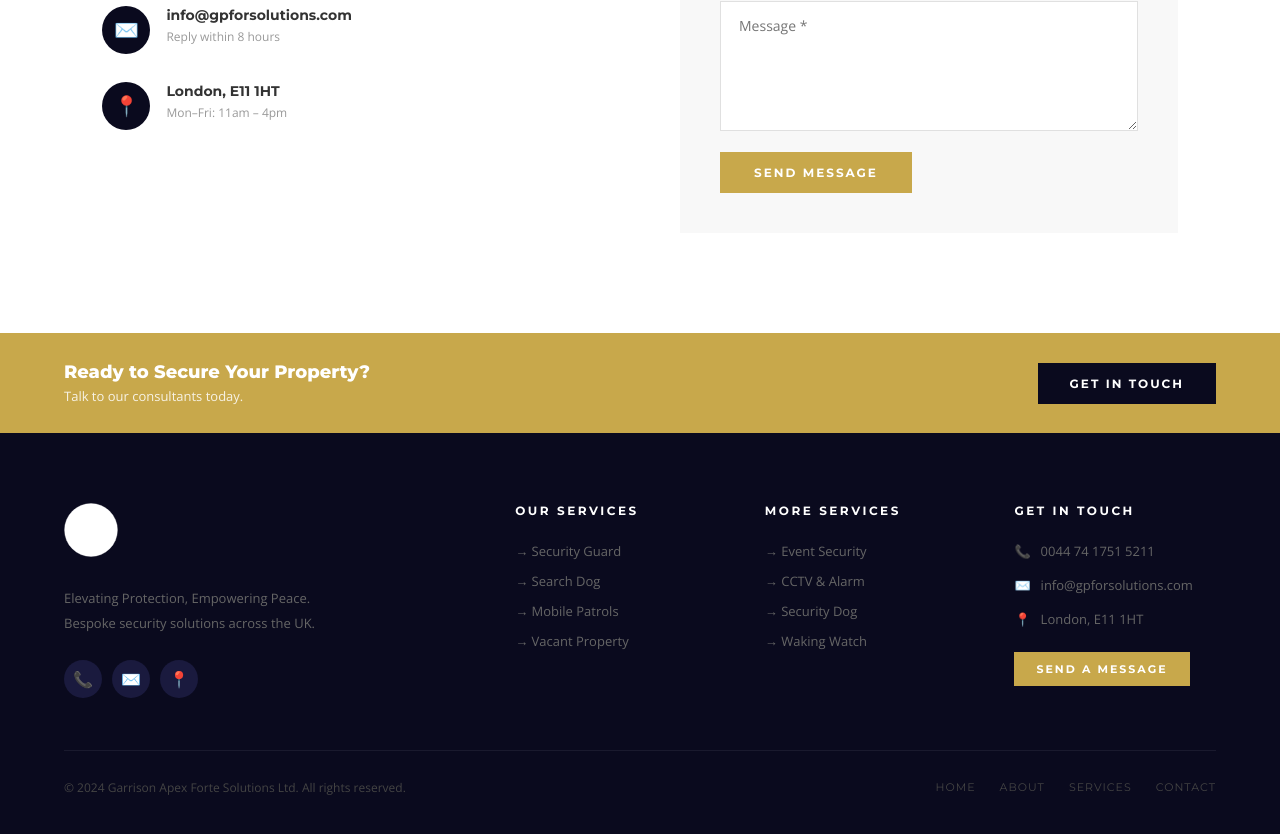
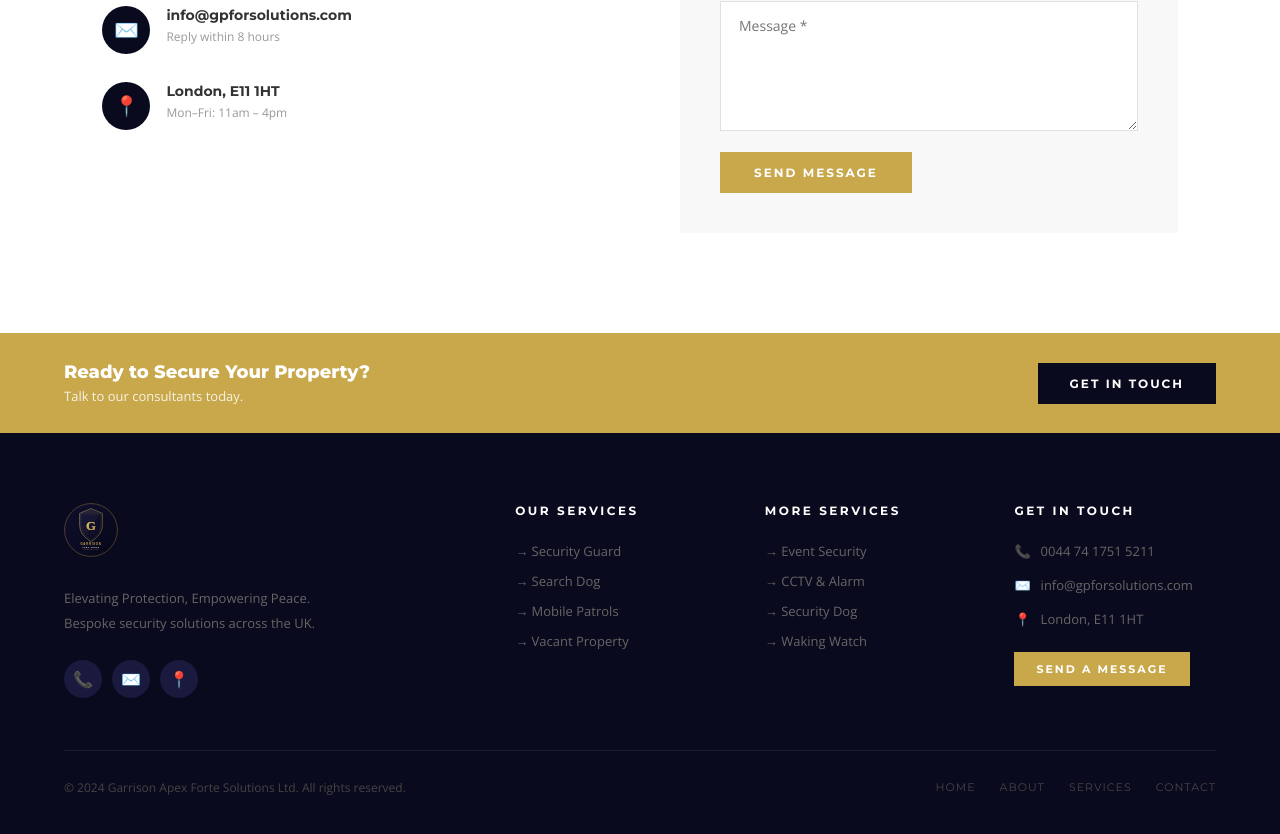
Before and after one commit to Furqanameen/gpforsolutions, a React (Create React App) app: page / in a window 1280 px wide. Shown: the part 4318-5152 px from the top of the page. Built offline with nearby package versions, Linux system fonts and the light colour scheme.

Commit message:
change logo background color

```diff
--- a/src/components/Footer.jsx
+++ b/src/components/Footer.jsx
@@ -33,7 +33,7 @@ export default function Footer() {
         <div style={{ maxWidth: 1200, margin: "0 auto", display: "grid", gridTemplateColumns: "2fr 1fr 1fr 1fr", gap: 48, marginBottom: 52 }}>
           {/* Brand */}
           <div>
-            <img src={LOGO} alt={COMPANY_NAME} style={{ height: 54, objectFit: "contain", marginBottom: 24, filter: "brightness(0) invert(1)" }} />
+            <img src={LOGO} alt={COMPANY_NAME} style={{ height: 54, objectFit: "contain", marginBottom: 24 }} />
             <p style={{ fontSize: 13, lineHeight: 1.9, color: "#666", maxWidth: 280, marginBottom: 24 }}>
               {COMPANY_TAGLINE}. Bespoke security solutions across the UK.
             </p>
```
